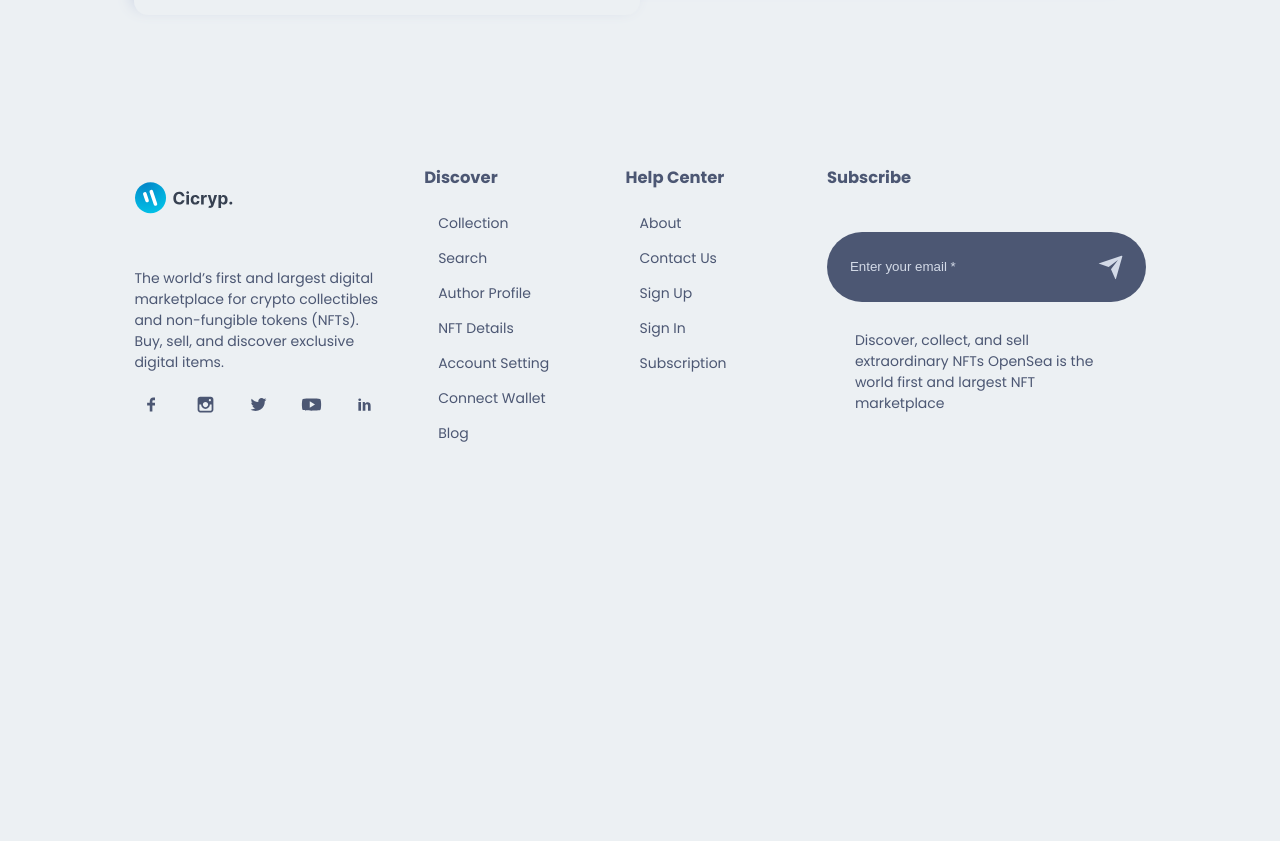
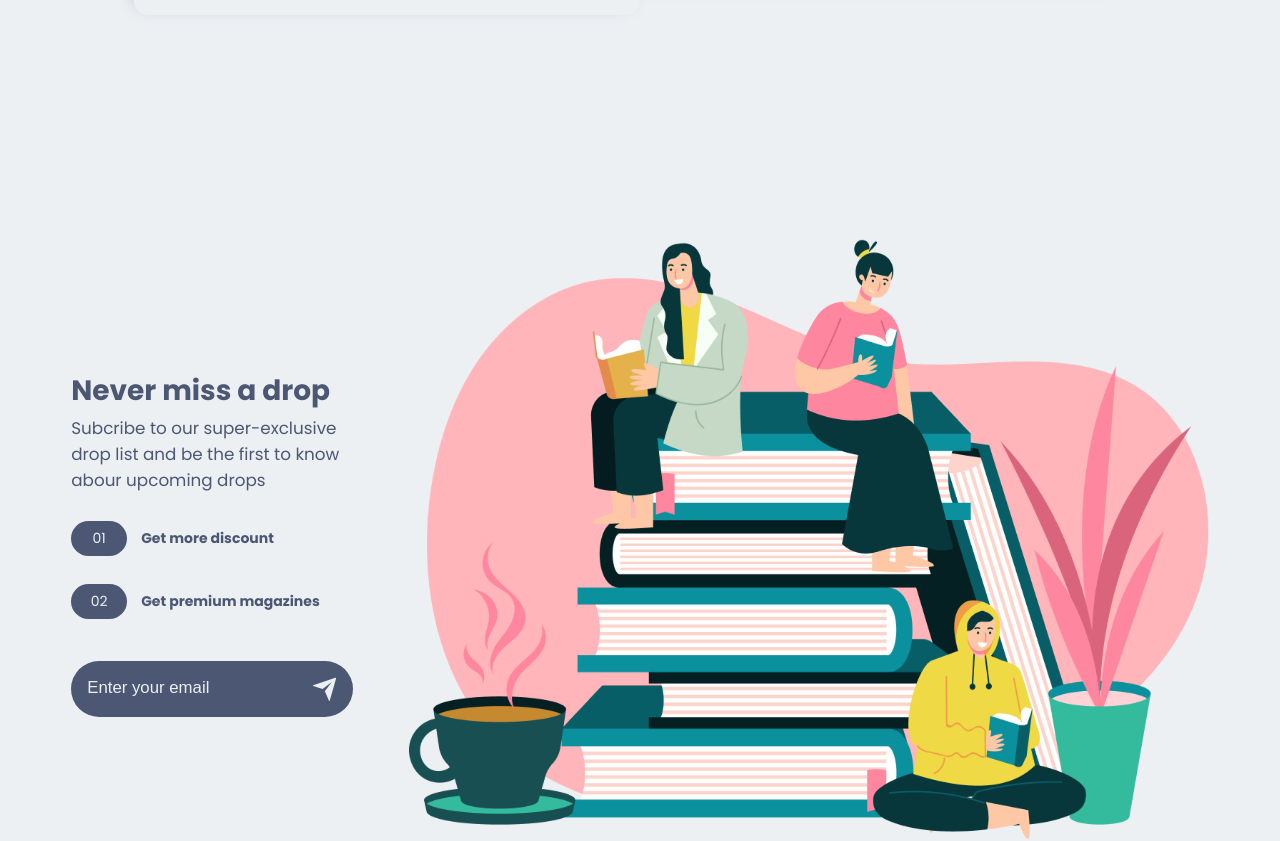
Before and after one commit to AdhithyanM/nft-marketplace-template-code, a Next.js app: page / in a window 1280 px wide. Shown: the part 2160-3001 px from the top of the page. Before the commit the page ends 2640 px from the top, so only its background shows below. Built offline with nearby package versions, Linux system fonts and the light colour scheme.

Commit message:
Subscribe component

```diff
--- /dev/null
+++ b/components/Subscribe/Subscribe.jsx
@@ -0,0 +1,49 @@
+import React from "react";
+import Image from "next/image";
+
+//------ICONS IMPORT
+import { RiSendPlaneFill } from "react-icons/ri";
+
+// INTERNAL IMPORTS
+import Style from "./Subscribe.module.css";
+import images from "../../img";
+
+const Subscribe = () => {
+  return (
+    <div className={Style.subscribe}>
+      <div className={Style.subscribe_box}>
+        <div className={Style.subscribe_box_left}>
+          <h2>Never miss a drop</h2>
+          <p>
+            Subcribe to our super-exclusive drop list and be the first to know
+            abour upcoming drops
+          </p>
+          <div className={Style.subscribe_box_left_box}>
+            <span>01</span>
+            <small>Get more discount</small>
+          </div>
+          <div className={Style.subscribe_box_left_box}>
+            <span>02</span>
+            <small>Get premium magazines</small>
+          </div>
+
+          <div className={Style.subscribe_box_left_input}>
+            <input type="email" placeholder="Enter your email" />
+            <RiSendPlaneFill className={Style.subscribe_box_left_input_icon} />
+          </div>
+        </div>
+
+        <div className={Style.subscribe_box_right}>
+          <Image
+            src={images.update}
+            alt="get update"
+            height={600}
+            width={800}
+          />
+        </div>
+      </div>
+    </div>
+  );
+};
+
+export default Subscribe;
--- /dev/null
+++ b/components/Subscribe/Subscribe.module.css
@@ -0,0 +1,105 @@
+.subscribe {
+  width: 100%;
+}
+
+.subscribe_box {
+  width: 80%;
+  margin: 0 auto;
+  padding: 8rem 0;
+
+  display: grid;
+  grid-template-columns: 1.5fr 2fr;
+  align-items: center;
+}
+
+.subscribe_box_left h2 {
+  font-size: 3rem;
+  line-height: 0;
+}
+
+.subscribe_box p {
+  font-size: 1.2rem;
+}
+
+.subscribe_box_left_box {
+  display: flex;
+  align-items: center;
+  gap: 1rem;
+  margin-top: 2rem;
+}
+
+.subscribe_box_left_box small {
+  font-size: 1rem;
+  font-weight: 700;
+}
+
+.subscribe_box_left_box span {
+  background-color: var(--icons-color);
+  color: var(--main-bg-color);
+  padding: 0.5rem 1rem;
+  border-radius: 2rem;
+  width: 4rem;
+  text-align: center;
+}
+
+.subscribe_box_left_input {
+  margin-top: 3rem;
+  padding: 2rem;
+  width: 80%;
+  border-radius: 4rem;
+  background-color: var(--icons-color);
+  color: var(--main-bg-color);
+
+  display: flex;
+  align-items: center;
+}
+
+.subscribe_box_left_input input {
+  background-color: transparent;
+  border: 0;
+  outline: none;
+  width: 90%;
+}
+
+.subscribe_box_left_input input::placeholder {
+  color: var(--main-bg-color);
+  font-size: 1.2rem;
+}
+
+.subscribe_box_left_input_icon {
+  font-size: 2rem;
+}
+
+@media screen and (min-device-width: 320px) and (max-device-width: 768px) {
+  .subscribe_box {
+    width: 90%;
+    grid-template-columns: 1fr;
+    gap: 4rem;
+  }
+
+  .subscribe_box_left_input {
+    width: 100%;
+    padding: 1rem;
+  }
+
+  .subscribe_box_left h2 {
+    font-size: 2rem;
+  }
+}
+
+@media screen and (min-device-width: 768px) and (max-device-width: 1024px) {
+  .subscribe_box {
+    width: 90%;
+    grid-template-columns: repeat(2, 1fr);
+    gap: 4rem;
+  }
+
+  .subscribe_box_left_input {
+    width: 100%;
+    padding: 1rem;
+  }
+
+  .subscribe_box_left h2 {
+    font-size: 2rem;
+  }
+}
--- a/components/components-index.js
+++ b/components/components-index.js
@@ -5,5 +5,14 @@
 import HeroSection from "./HeroSection/HeroSection";
 import Service from "./Service/Service";
 import BigNFTSlider from "./BigNFTSlider/BigNFTSlider";
+import Subscribe from "./Subscribe/Subscribe";
 
-export { Button, Footer, NavBar, HeroSection, Service, BigNFTSlider };
+export {
+  Button,
+  Footer,
+  NavBar,
+  HeroSection,
+  Service,
+  BigNFTSlider,
+  Subscribe,
+};
--- a/pages/index.js
+++ b/pages/index.js
@@ -6,6 +6,7 @@
   HeroSection,
   Service,
   BigNFTSlider,
+  Subscribe,
 } from "../components/components-index";
 
 const Home = () => {
@@ -14,6 +15,7 @@
       <HeroSection />
       <Service />
       <BigNFTSlider />
+      <Subscribe />
     </div>
   );
 };
```
